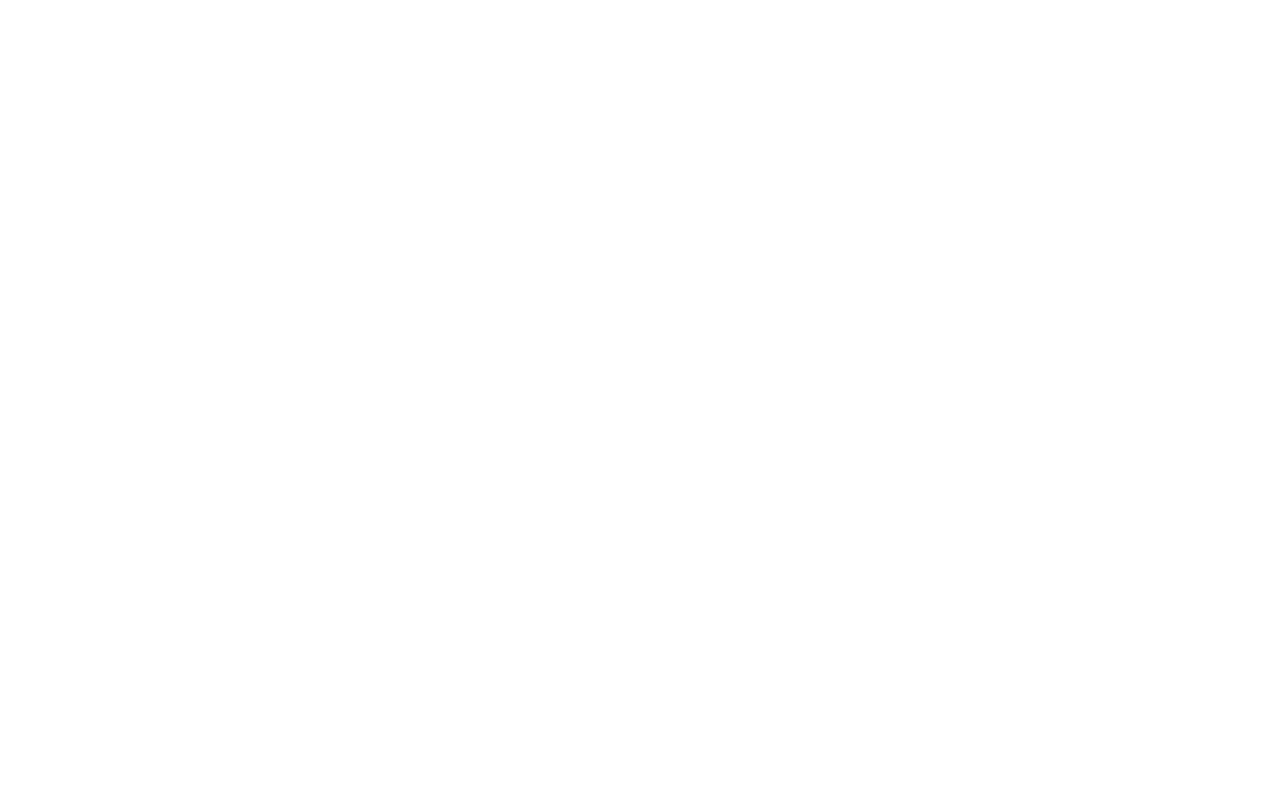
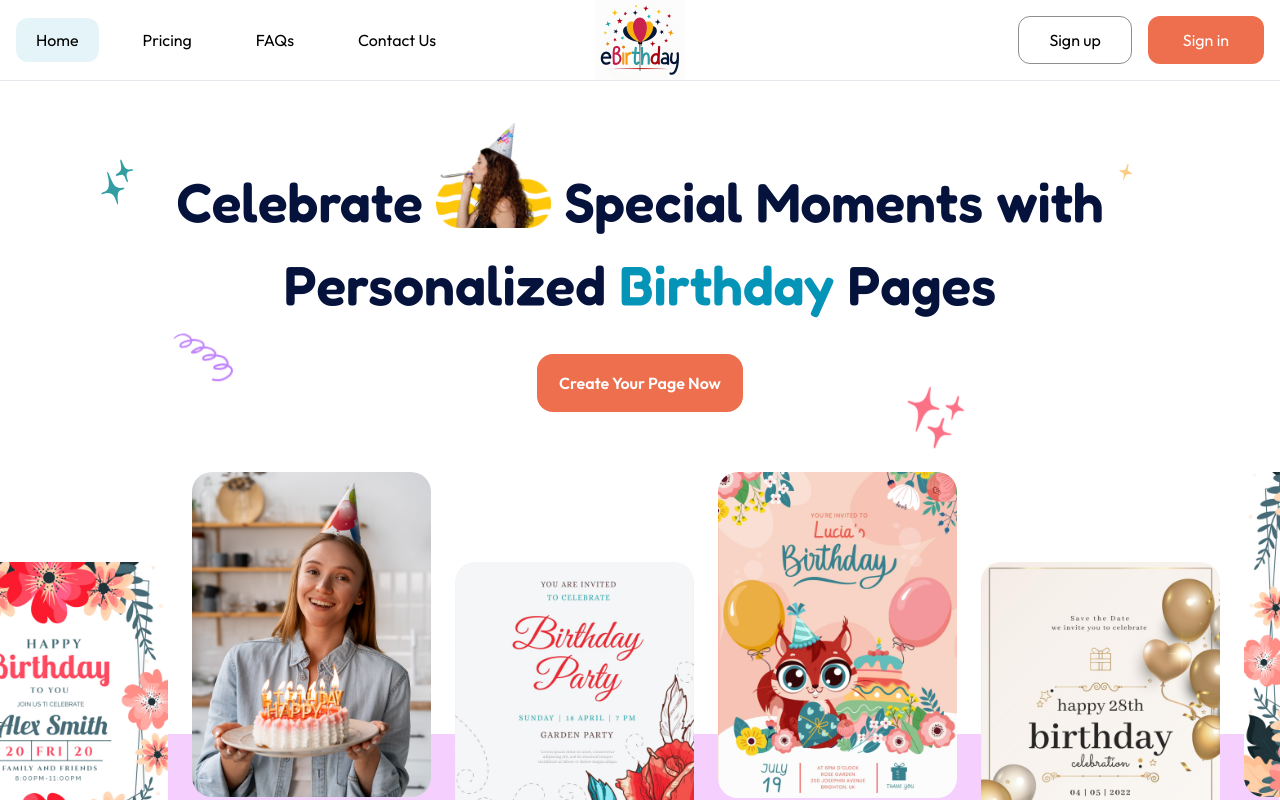
Before and after one commit to niravpatel4428/ebirthday, a Next.js app: page / in a window 1280 px wide. Shown: the top 800 px of the page. Built offline with nearby package versions, Linux system fonts and the light colour scheme.

Commit message:
Added changes in header and added active state

```diff
--- a/app/Layouts/LandingLayout .jsx
+++ /dev/null
@@ -1,15 +0,0 @@
-import React from "react";
-import Header from "../components/Header";
-import Footer from "../components/Footer";
-
-const LandingLayout = ({ children }) => {
-  return (
-    <div className="min-h-screen bg-white dark:bg-gray-900">
-      <Header />
-      <main className="bg-white">{children}</main>
-      <Footer />
-    </div>
-  );
-};
-
-export default LandingLayout;
--- a/app/components/Header.jsx
+++ b/app/components/Header.jsx
@@ -4,21 +4,23 @@ import Link from "next/link";
 import Image from "next/image";
 import headerLogo from "../../public/img/headerLogo.png";
 // import footervector from "@/public/img/footervector.svg";
+import { usePathname } from "next/navigation";
 
-const navLinks = [
-  { name: "Home", href: "#home" },
-  { name: "Pricing", href: "#pricing" },
-  { name: "FAQs", href: "#faqs" },
-  { name: "Contact Us", href: "#contact" },
-];
 const navLinksMobile = [
-  { name: "Home", href: "#home" },
-  { name: "Pricing", href: "#pricing" },
-  { name: "FAQs", href: "#faqs" },
-  { name: "Contact Us", href: "#contact" },
+  { name: "Home", href: "#home", },
+  { name: "Pricing", href: "#pricing", },
+  { name: "FAQs", href: "#faqs", },
+  { name: "Contact Us", href: "#contact", },
 ];
 
 const Header = () => {
+  const [navLinks, setNavLinks] = useState([
+    { name: "Home", href: "#home", active: true },
+    { name: "Pricing", href: "#pricing", active: false },
+    { name: "FAQs", href: "#faqs", active: false },
+    { name: "Contact Us", href: "#contact", active: false },
+  ]);
+  const router = usePathname();
   const [isCollapsed, setIsCollapsed] = useState(false);
   const [isSticky, setIsSticky] = useState(false);
   const toggleCollapse = () => {
@@ -45,9 +47,19 @@ const Header = () => {
     }
   }, [isCollapsed]);
 
+  const handleClick = (index) => {
+    setNavLinks((prevLinks) =>
+      prevLinks.map((link, i) => ({
+        ...link,
+        active: i === index, // Set only the clicked link as active
+      }))
+    );
+  };
   return (
     <header
-      className={`border-b border-[#05123c1a] sticky top-0 z-50 bg-white ${ isSticky ? "!sticky top-0 shadow-md" : "" } transition-all duration-500`}
+      className={`border-b border-[#05123c1a] sticky top-0 z-50 bg-white ${
+        isSticky ? "!sticky top-0 shadow-md" : ""
+      } transition-all duration-500`}
     >
       <div className="container">
         <div className="flex justify-between items-center w-full h-[60px] md:h-20">
@@ -71,7 +83,9 @@ const Header = () => {
                 <li key={index}>
                   <Link
                     href={link.href}
-                    className="transition-all duration-500 p-[12px_14px] xl:p-[12px_20px] text-black text-base font-normal font-outfit capitalize hover:bg-[#0996ba1a] rounded-[12px]"
+                    onClick={() => handleClick(index)}
+                    className={`transition-all duration-500 p-[12px_14px] xl:p-[12px_20px] text-black text-base font-normal font-outfit capitalize hover:bg-[#0996ba1a] rounded-[12px]
+                      ${link.active ? "!bg-[#0996ba1a]" : ""}`}
                   >
                     {link.name}
                   </Link>
--- a/app/home/page.jsx
+++ /dev/null
@@ -1,23 +0,0 @@
-import React from "react";
-import LandingLayout from "../Layouts/LandingLayout ";
-import Banner from "../templates/Home/Banner";
-import Steps from "../templates/Home/Steps";
-import Pricing from "../templates/Home/Pricing";
-import Celebrate from "../templates/Home/Celebrate";
-import Testimonial from "../templates/Home/Testimonial";
-import Faq from "../templates/Home/Faq";
-
-const page = () => {
-  return (
-    <LandingLayout>
-      <Banner />
-      <Steps />
-      <Pricing />
-      <Celebrate />
-      <Testimonial />
-      <Faq />
-    </LandingLayout>
-  );
-};
-
-export default page;
--- a/app/page.js
+++ b/app/page.js
@@ -13,14 +13,14 @@ import Banner from "./templates/Home/Banner";
 export default function Home() {
   return (
     <>
-    {/* <Header/>
+    <Header/>
     <Banner />
     <Steps/>
     <Pricing/>
     <Celebrate/>
     <Testimonial/>
     <Faq />
-    <Footer/> */}
+    <Footer/>
     </>
   );
 }
--- a/app/profile1/ProfileLayout.js
+++ /dev/null
@@ -1,74 +0,0 @@
-import Image from "next/image";
-import Link from "next/link";
-import logo from "../../public/img/sidebar-logo.png";
-import fl from "../../public/img/fl.png";
-import cake from "../../public/img/cake.svg";
-import invoice from "../../public/img/invoice.svg";
-import userline from "../../public/img/userline.svg";
-import support from "../../public/img/support.svg";
-import help from "../../public/img/help.svg";
-import Footer from "../components/Footer";
-const ProfileLayout = ({ children }) => {
-  return (
-    <>
-      <div className="p-[10px_10px_148px_0] bg-[#F6F6F9] flex flex-row">
-
-        {/* Left side part / Sidebar */}
-        <div className="w-full max-w-[237px] block p-[6px_0px] max-md:hidden">
-          <Link href="/" className="mb-[38px] inline-block px-5">
-            <Image src={logo} alt="icon" className="w-[98px] h-[88px]" />
-          </Link>
-
-          <h4 className="text-[#64748B] uppercase text-xs font-onest font-bold mb-[21px] px-5">
-            General
-          </h4>
-          <div className="pl-[10px] flex flex-col gap-1 pb-12 mb-12 border-b border-[#CBD5E1]">
-            <div className="flex flex-row items-center w-full max-w-[199px] gap-[7px] py-2 border border-transparent rounded-lg group hover:bg-white hover:border-[#CBD5E1] px-[10px]">
-              <Image src={cake} alt="icon" className="size-5" />
-              <p className="text-[#475569] text-sm font-onest font-normal group-hover:text-black">
-                Birthday Wishes
-              </p>
-            </div>
-            <div className="flex flex-row items-center w-full max-w-[199px] gap-[7px] py-2 border border-transparent rounded-lg group hover:bg-white hover:border-[#CBD5E1] px-[10px]">
-              <Image src={userline} alt="icon" className="size-5" />
-              <p className="text-[#475569] text-sm font-onest font-normal group-hover:text-black">
-                My Profile
-              </p>
-            </div>
-            <div className="flex flex-row items-center w-full max-w-[199px] gap-[7px] py-2 border border-transparent rounded-lg group hover:text-black hover:bg-white hover:border-[#CBD5E1] px-[10px]">
-              <Image src={invoice} alt="icon" className="size-5" />
-              <p className="text-[#475569] text-sm font-onest font-normal group-hover:text-black">
-                Invoices
-              </p>
-            </div>
-          </div>
-          <h4 className="text-[#64748B] uppercase text-xs font-onest font-bold mb-[21px] px-5">
-            Support
-          </h4>
-          <div className="pl-[10px] flex flex-col gap-1">
-            <div className="flex flex-row items-center w-full max-w-[199px] gap-[7px] py-2 border border-transparent rounded-lg group hover:bg-white hover:border-[#CBD5E1] px-[10px]">
-              <Image src={support} alt="icon" className="size-5" />
-              <p className="text-[#475569] text-sm font-onest font-normal group-hover:text-black">
-                Support
-              </p>
-            </div>
-            <div className="flex flex-row items-center w-full max-w-[199px] gap-[7px] py-2 border border-transparent rounded-lg group hover:bg-white hover:border-[#CBD5E1] px-[10px]">
-              <Image src={help} alt="icon" className="size-5" />
-              <p className="text-[#475569] text-sm font-onest font-normal group-hover:text-black">
-                Help
-              </p>
-            </div>
-          </div>
-        </div>
-
-        {/* right side part */}
-        <section className="w-full md:rounded-[15px] block border border-[#E2E8F0] bg-white h-dvh overflow-y-auto">
-          {children}
-        </section>
-      </div>
-      <Footer />
-    </>
-  );
-};
-
-export default ProfileLayout;
--- a/app/profile1/page.js
+++ /dev/null
@@ -1,28 +0,0 @@
-// import AllWishes from "../templates/profilePage/AllWishes";
-// import BirthdayWish from "../templates/profilePage/BirthdayWish";
-// import Invoices from "../templates/profilePage/Invoices";
-// import Varified from "../templates/profilePage/Varified";
-// import NewWish from "../templates/profilePage/NewWish";
-// import Support from "../support/page";
-// import UpdateWish from "../templates/profilePage/UpdateWish";
-// import Wish from "../templates/profilePage/Wish";
-// import NotVarified from "../templates/profilePage/NotVarified";
-import ProfileLayout from "./ProfileLayout";
-
-const Profile = () => {
-  return (
-    <ProfileLayout>
-      {/* <Varified />
-      <NotVarified />
-      <AllWishes />
-      <BirthdayWish />
-      <NewWish />
-      <Wish />
-      <UpdateWish />
-      <Invoices />
-      <Support /> */}
-    </ProfileLayout>
-  );
-};
-
-export default Profile;
```
Also changed, not shown: app/Layouts/DashboardLayout.jsx (+0 -9 lines).
